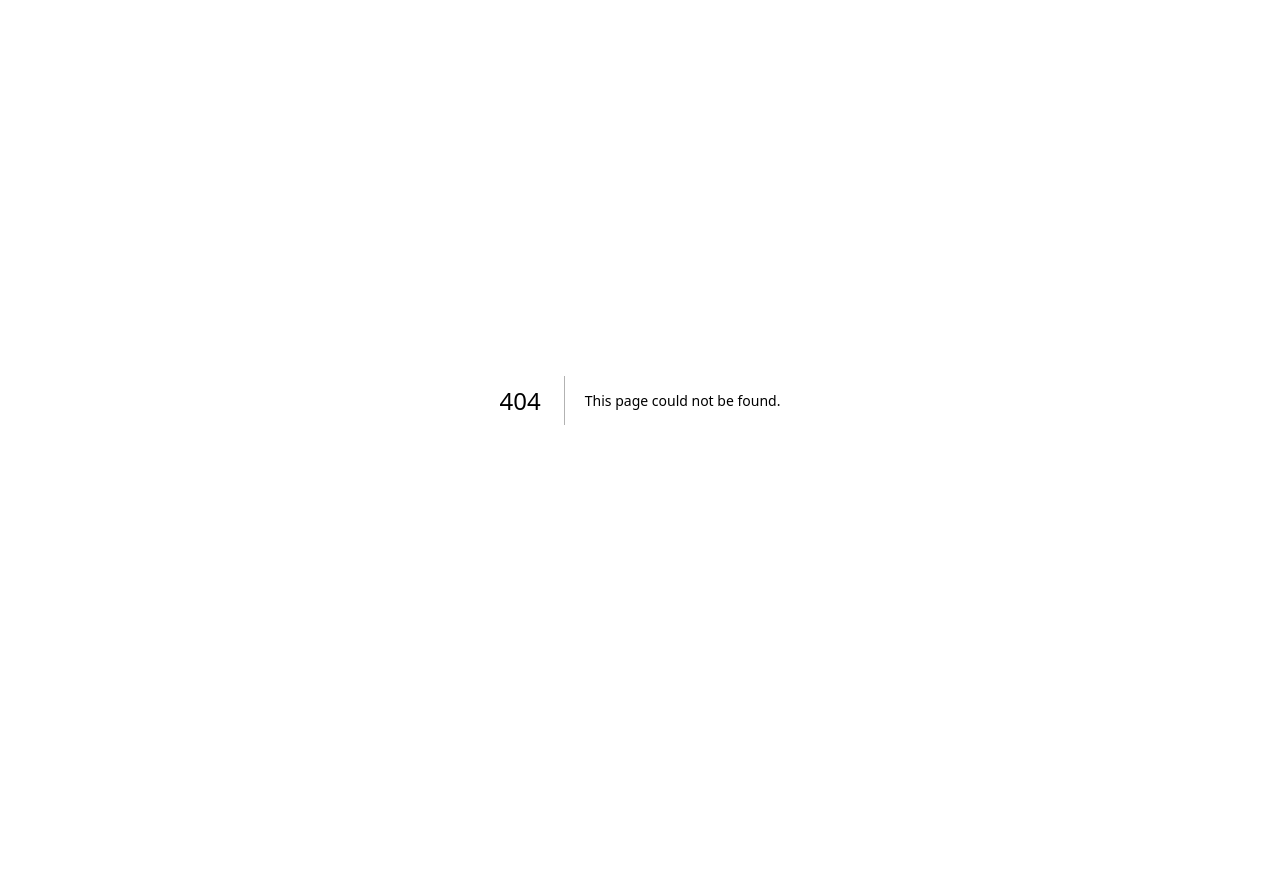
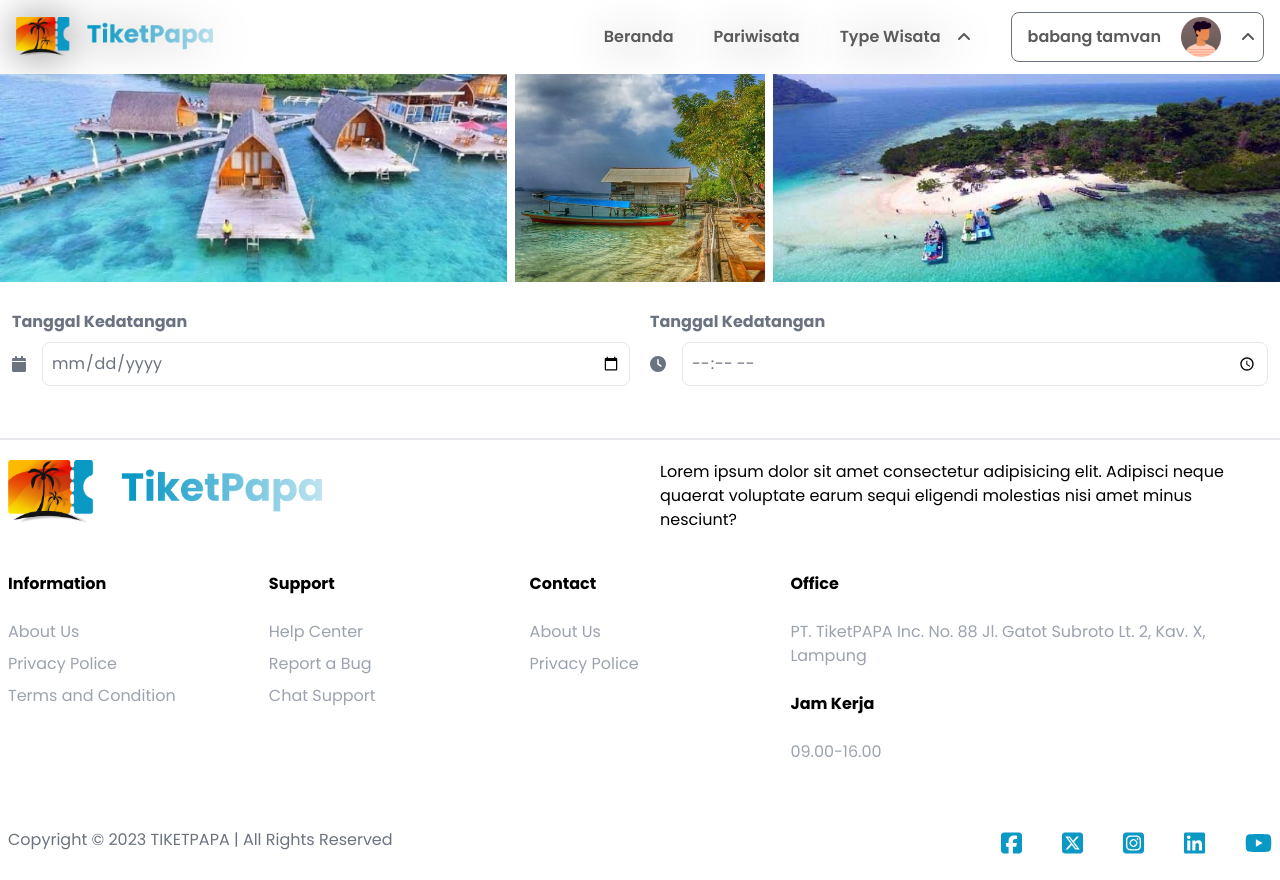
Before and after one commit to tiket-papa/fornt-end, a Next.js app: page /pesan-tiket in a window 1280 px wide. Before the commit this address had no page. Before the commit the page ends 800 px from the top, so only its background shows below. Built offline with nearby package versions, Linux system fonts and the light colour scheme.

Commit message:
saga outh

```diff
--- /dev/null
+++ b/src/app/pesan-tiket/page.tsx
@@ -0,0 +1,39 @@
+'use client'
+import Client from '@/Layouts/Client'
+import BuyerLandingComponent from '@/components/Clinet/landing/BuyerLanding'
+import { faCalendar, faClock } from '@fortawesome/free-solid-svg-icons'
+import { FontAwesomeIcon } from '@fortawesome/react-fontawesome'
+
+export default function PesanTiket () {
+  return (
+      <Client>
+          <BuyerLandingComponent />
+          <main className='container mx-auto px-3 mt-4'>
+              <section className='tiket_dietail text-gray-500'>
+                  <div className="grid grid-cols-2 items-center gap-5">
+                      <div className="py-3">
+                          <label htmlFor="date" className="font-bold">Tanggal Kedatangan</label>
+                          <div className="flex gap-4 items-center pt-2">
+                              <FontAwesomeIcon icon={faCalendar} />
+                              <input type="date" id="date" className={' \'border-gray-200\' block w-full p-2 rounded-lg border  focus:outline-none focus:ring focus:ring-main-color '} />
+                          </div>
+                          {/* {(error.email !== '') && <p className='text-red-500 ps-10'>{error.email}</p>} */}
+                      </div>
+                      <div className="py-3">
+                          <label htmlFor="date" className="font-bold">Tanggal Kedatangan</label>
+                          <div className="flex gap-4 items-center pt-2">
+                              <FontAwesomeIcon icon={faClock} />
+                              <input type="time" id="date" className={' \'border-gray-200\' block w-full p-2 rounded-lg border  focus:outline-none focus:ring focus:ring-main-color '} />
+                          </div>
+                          {/* {(error.email !== '') && <p className='text-red-500 ps-10'>{error.email}</p>} */}
+                      </div>
+                  </div>
+              </section>
+
+              <section>
+
+              </section>
+          </main>
+      </Client>
+  )
+}
--- a/src/app/wisata/[id]/tiket/page.tsx
+++ b/src/app/wisata/[id]/tiket/page.tsx
@@ -1,8 +1,17 @@
+'use client'
 import Client from '@/Layouts/Client'
 import TiketListComponent from '@/components/Clinet/Tikte/TiketList'
 import DetailLanding from '@/components/Clinet/landing/detailLanding'
+import { type RootState } from '@/redux/strore'
+// import { usePathname, useRouter } from 'next/navigation'
+import { useSelector } from 'react-redux'
 
 export default function Tiket ({ params }: { params: { id: string } }) {
+  // if (authResul.token === null) {
+  //   router.push(`/login?target=${path}`)
+  // }
+  const authResul = useSelector((state: RootState) => state.auth)
+  console.log(authResul)
   const contentImage = [
     '/storage/images/image1.jpg',
     '/storage/images/image2.jpg',
@@ -53,6 +62,7 @@ export default function Tiket ({ params }: { params: { id: string } }) {
       idWisata: params.id
     }
   ]
+
   return (
       <Client>
           <DetailLanding images = {contentImage}/>
--- a/src/components/Clinet/Detail/MainComponent.tsx
+++ b/src/components/Clinet/Detail/MainComponent.tsx
@@ -1,8 +1,11 @@
+'use client'
 import BtnLink from '@/components/Button'
+import { type RootState } from '@/redux/strore'
 import { integerFormaterId } from '@/utilities/integerFormater'
 import { faCircle, faStar } from '@fortawesome/free-solid-svg-icons'
 import { FontAwesomeIcon } from '@fortawesome/react-fontawesome'
 import Image from 'next/image'
+import { useSelector } from 'react-redux'
 
 export default function MainComponent (
   { data }: {
@@ -14,6 +17,7 @@ export default function MainComponent (
       review: number
       price: number }
   }) {
+  const authResul = useSelector((state: RootState) => state.auth)
   const stars: any[] = []
 
   for (let i = 1; i < data.rating; i++) {
@@ -25,6 +29,7 @@ export default function MainComponent (
     currency: 'IDR',
     minimumFractionDigits: 2
   }).format(data.price).replace('Rp', 'IDR.')
+
   return (
       <>
           <div id='info' className="flex mt-5 justify-between px-3">
@@ -59,7 +64,7 @@ export default function MainComponent (
                   <span className='font-bold'>Mulai Dari</span>
                   <span className='text-3xl text-red-500 font-bold'>{idrPrice}</span>
                   <span className='text-xs'>*sesuai dengan jenis tiket</span>
-                  <BtnLink text='Pilih Paket' target={`/wisata/${data.id}/tiket`} />
+                  <BtnLink text='Pilih Paket' target={(authResul.token === null) ? `/login?target=/wisata/${data.id}/tiket` : `/wisata/${data.id}/tiket`} />
               </div>
           </div>
           <div className='border-b pt-4'></div>
--- a/src/components/Clinet/Login/LoginForm.tsx
+++ b/src/components/Clinet/Login/LoginForm.tsx
@@ -41,6 +41,7 @@ export default function LoginForm () {
     e.preventDefault()
     if (validateForm()) {
       dispatch(loginRequest({ email, password }))
+      if (authResul.error !== null) setPassword('')
     } else {
       console.log('Form validation failed', error)
     }
@@ -49,8 +50,8 @@ export default function LoginForm () {
   // if (Object.keys(error).length !== 0) { console.log(error) }
   if (authResul.token !== null) {
     if (target !== null) {
-      route.push(target)
-    } else route.push('/')
+      route.replace(target)
+    } else route.replace('/')
   }
 
   const handleShowPassword = () => {
--- /dev/null
+++ b/src/components/Clinet/landing/BuyerLanding.tsx
@@ -0,0 +1,43 @@
+import Image from 'next/image'
+
+export default function BuyerLandingComponent () {
+  const images = [
+    '/storage/images/image1.jpg',
+    '/storage/images/image2.jpg',
+    '/storage/images/image3.jpg',
+    '/storage/images/image4.jpg'
+  ]
+  return (
+      <section>
+          <div className='grid grid-cols-5 gap-2 h-28 md:h-52'>
+              <div className='col-span-2 relative'>
+                  <Image
+                      src={images[0]}
+                      alt='logo tiket papa'
+                      className='object-cover'
+                      fill={true}
+                      sizes="500px"
+                   />
+              </div>
+              <div className='col-span-1 relative'>
+                  <Image
+                      src={images[1]}
+                      alt='logo tiket papa'
+                      className='object-cover object-center'
+                      fill={true}
+                      sizes="500px"
+                   />
+              </div>
+              <div className="col-span-2  relative">
+                  <Image
+                      src={images[2]}
+                      alt='logo tiket papa'
+                      className='object-cover object-center'
+                      fill={true}
+                      sizes="500px"
+                   />
+              </div>
+          </div>
+      </section>
+  )
+}
--- a/src/redux/Features/Auth/saga.ts
+++ b/src/redux/Features/Auth/saga.ts
@@ -7,16 +7,16 @@ import { type ResponseAtributes } from '@/utilities/interface/responseInteface'
 
 function * LoginSaga (action: { type: string, payload: { email: string, password: string } }) {
   try {
-    const result: ResponseAtributes = yield call(axios.post, 'http://localhost:5000/api/v2/auth/login', {
-      user_email: action.payload.email,
-      password: action.payload.password
-    })
-    const accesToket = result.data.data.access_toket as string
+    // const result: ResponseAtributes = yield call(axios.post, 'http://localhost:5000/api/v2/auth/login', {
+    //   user_email: action.payload.email,
+    //   password: action.payload.password
+    // })
+    // const accesToket = result.data.data.access_toket as string
 
-    // if (action.payload.email !== 'test@test.com' || action.payload.password !== '12345') {
-    //   yield put(loginFailure('login gagal'))
-    // }
-    // const accesToket = 'ajshdfgjkasrbc weoriyqpoiy1892734nmsdflk3459sufd[co58=3209485'
+    if (action.payload.email !== 'test@test.com' || action.payload.password !== '12345') {
+      yield put(loginFailure('login gagal'))
+    }
+    const accesToket = 'ajshdfgjkasrbc weoriyqpoiy1892734nmsdflk3459sufd[co58=3209485'
     const user = {
       uuid: 'e7efa8d3-54a7-49ea-881c-77ff774b43cf',
       name: 'babang tamvan',
@@ -32,11 +32,14 @@ function * LoginSaga (action: { type: string, payload: { email: string, password
   }
 }
 
-function * cekLoginSaga (action: { type: string }) {
+function * cekLoginSaga (_action: { type: string }) {
   try {
-    const result: ResponseAtributes = yield call(axios.get, 'http://localhost:5000/api/v2/auth/refress_token')
+    // const result: ResponseAtributes = yield call(axios.get, 'http://localhost:5000/api/v2/auth/refress_token')
 
-    const accesToket = result.data.data.access_toket as string
+    // const accesToket = result.data.data.access_toket as string
+
+    const accesToket = 'ajshdfgjkasrbc weoriyqpoiy1892734nmsdflk3459sufd[co58=3209485'
+
     const user = {
       uuid: 'e7efa8d3-54a7-49ea-881c-77ff774b43cf',
       name: 'babang tamvan',
@@ -50,8 +53,13 @@ function * cekLoginSaga (action: { type: string }) {
     yield put(logout())
   }
 }
+// eslint-disable-next-line require-yield
+function * logoutSaga (_action: { type: string }) {
+  console.log('logout')
+}
 
 export default function * wathcAuthSaga () {
   yield takeLatest(loginRequest.type, LoginSaga)
   yield takeLatest(cekLoginSesion.type, cekLoginSaga)
+  yield takeLatest(logout.type, logoutSaga)
 }
```
